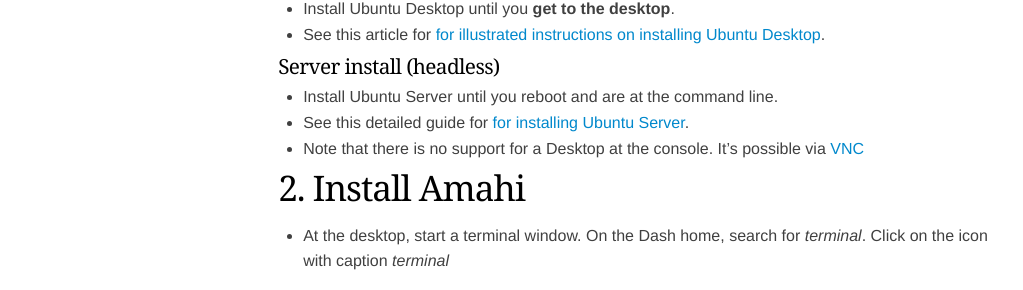
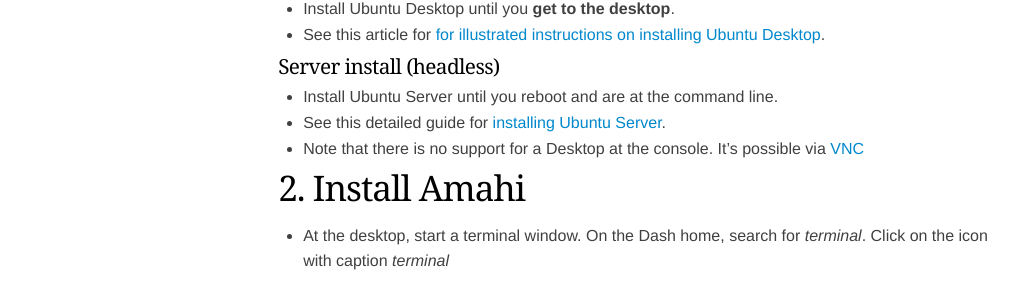
Before and after one commit to amahi/docs, a Jekyll site: the page built from ubuntu-12.md, in a window 1280 px wide and 900 px high. Shown: the part 442-732 px from the top of the window, without its empty margins (128-1151 px from the left). Built offline with Jekyll 4.4.1, drawn with Linux system fonts in a browser that asks for light colours; nearby versions of some CDN libraries.

Commit message:
update link to ubuntu headless/server install guide. old one broke (thanks bigfoot65).

```diff
--- a/ubuntu-12.md
+++ b/ubuntu-12.md
@@ -16,7 +16,7 @@ title: Install Amahi on Ubuntu 12.04.1 LTS
 
 ### Server install (headless)
 * Install Ubuntu Server until you reboot and are at the command line.
-* See this detailed guide for <a href="http://rbgeek.wordpress.com/2012/03/26/step-by-step-tutorial-to-install-ubuntu-server-12-04/" target="_blank">for installing Ubuntu Server</a>.
+* See this detailed guide for <a href="http://ubuntuserverguide.com/2012/05/how-to-install-ubuntu-server-12-04-lts-precise-pangolin-included-screenshot.html" target="_blank">installing Ubuntu Server</a>.
 * Note that there is no support for a Desktop at the console. It's possible via [VNC](http://www.amahi.org/apps/vnc)
 
 # 2. Install Amahi
```
